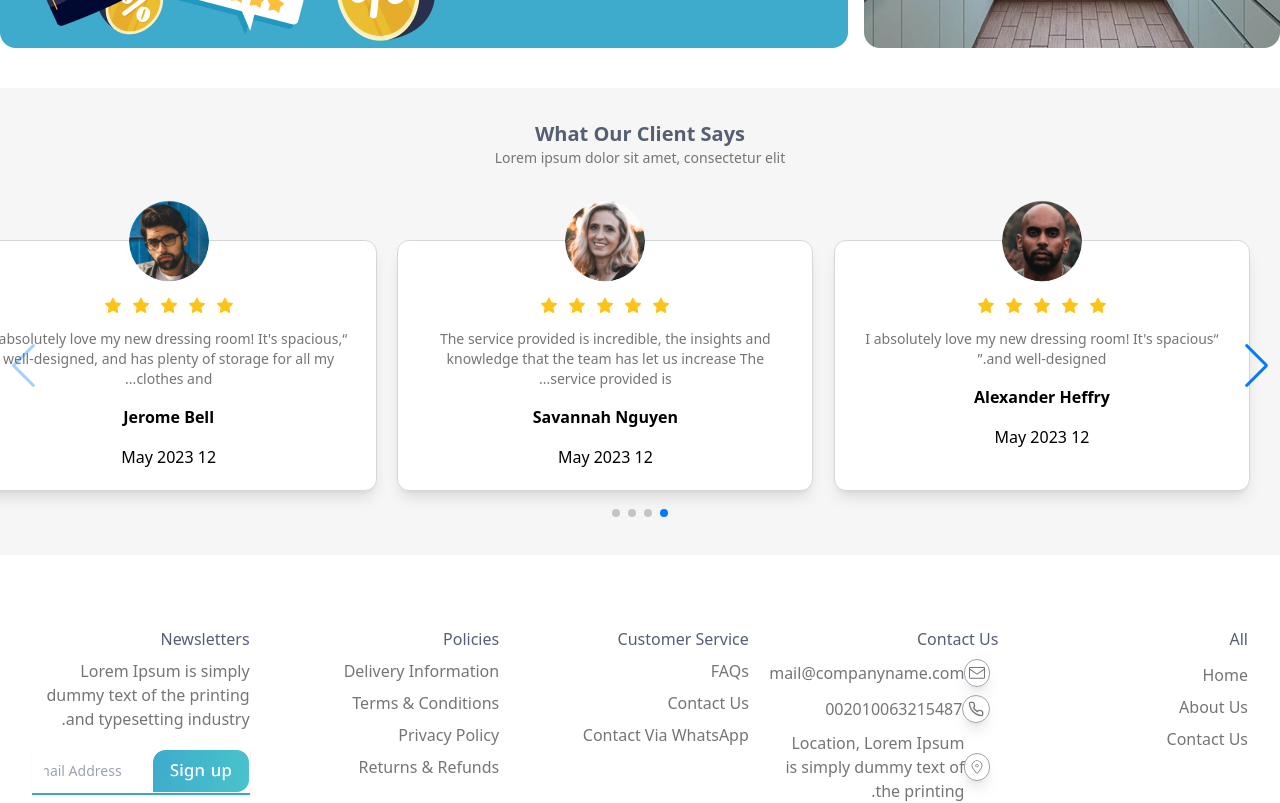
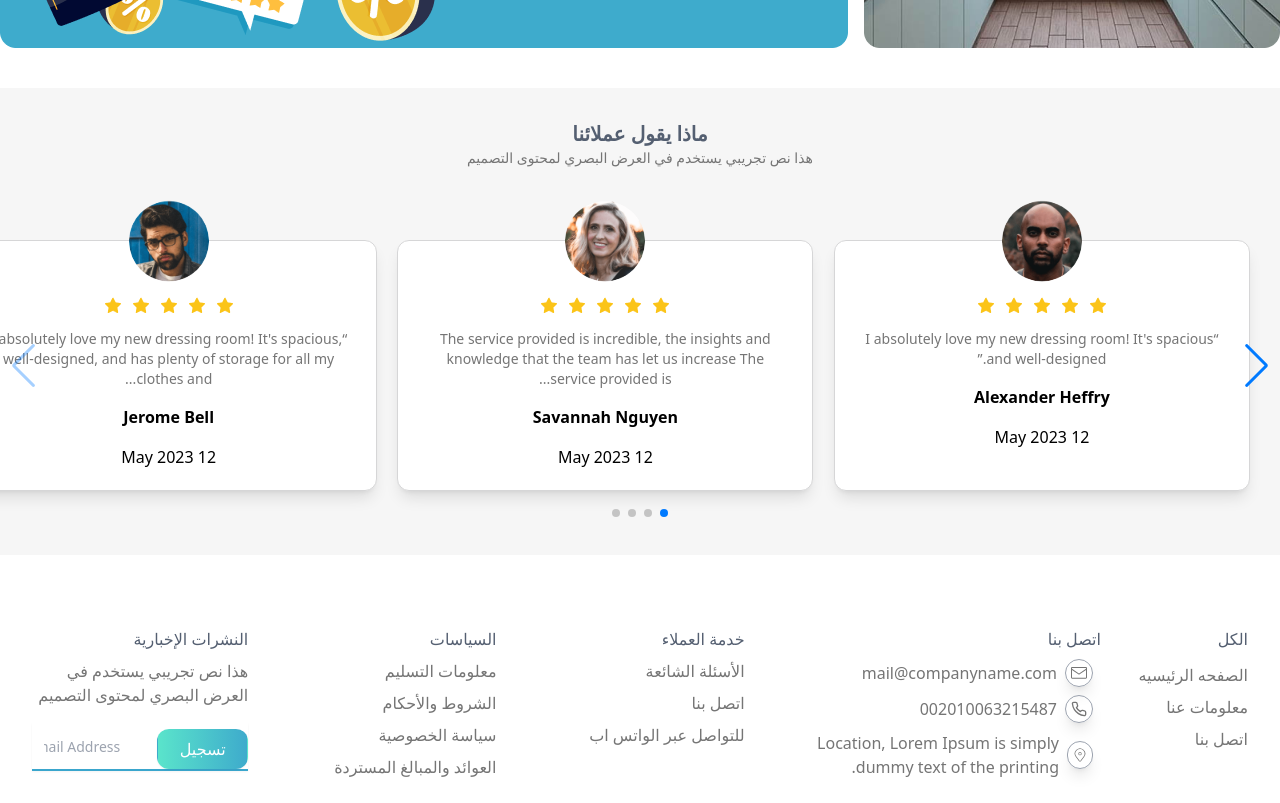
Before and after one commit to Abdo90800/work-project, a Next.js app: page /ar in a window 1280 px wide. Shown: the part 3080-3883 px from the top of the page. Built offline with nearby package versions, Linux system fonts and the light colour scheme.

Commit message:
add Arabic Language

```diff
--- a/messages/ar.json
+++ b/messages/ar.json
@@ -20,14 +20,24 @@
   "View All": "عرض الكل",
   "Order Now": "اطلب الان",
   "Blogs": " المدونات",
-    "ourPartners":"شركائنا",
-    "lorem":"هذا نص تجريبي يستخدم في العرض البصري لمحتوى التصميم",
-    "BestSelling":"الأكثر مبيعا:",
-    "ourProducts":"تقدم منتجاتنا مزيجًا مثاليًا من التخصيص والجودة والقدرة على تحمل التكاليف.",
-    "ViewAll":"عرض الكل",
-    "productName":"اسم المنتج",
-    "OrderNow":"حجز الان"
-
-
-
+  "ourPartners": "شركائنا",
+  "lorem": "هذا نص تجريبي يستخدم في العرض البصري لمحتوى التصميم",
+  "BestSelling": "الأكثر مبيعا:",
+  "ourProducts": "تقدم منتجاتنا مزيجًا مثاليًا من التخصيص والجودة والقدرة على تحمل التكاليف.",
+  "ViewAll": "عرض الكل",
+  "productName": "اسم المنتج",
+  "OrderNow": "حجز الان",
+  "ourClient": "ماذا يقول عملائنا",
+  "All": "الكل",
+  "footer": "© 2024 حقوق الطبع والنشر وولف. جميع الحقوق محفوظة.",
+  "customerservice":"خدمة العملاء",
+  "Faqs":"الأسئلة الشائعة",
+  "ContactViaWhatsApp":"للتواصل عبر الواتس اب",
+  "Policies":"السياسات",
+  "DeliveryInformation":"معلومات التسليم",
+  "Terms&Conditions":"الشروط والأحكام",
+  "PrivacyPolicy":"سياسة الخصوصية",
+  "Returns&Refunds":"العوائد والمبالغ المستردة",
+  "Newsletters":"النشرات الإخبارية",
+  "signup":"تسجيل"
 }
--- a/messages/en.json
+++ b/messages/en.json
@@ -26,5 +26,18 @@
     "ourProducts":"Our products offer the perfect blend of customization, quality, and affordability.",
     "ViewAll":"View All",
     "productName":"Product Name",
-    "OrderNow":"Order Now"
+    "OrderNow":"Order Now",
+    "ourClient":"What Our Client Says",
+    "All":"All",
+    "footer":"© 2024 Copyright Wolf. All rights reserved.",
+    "customerservice":"Customer Service",
+    "Faqs":"FAQs",
+    "ContactViaWhatsApp":"Contact Via WhatsApp",
+    "Policies":"Policies",
+    "DeliveryInformation":"Delivery Information",
+    "Terms&Conditions":"Terms & Conditions",
+    "PrivacyPolicy":"Privacy Policy",
+    "Returns&Refunds":"Returns & Refunds",
+    "Newsletters":"News letters",
+    "signup":"Sign Up"
 }
--- a/src/app/component/Footer.jsx
+++ b/src/app/component/Footer.jsx
@@ -7,33 +7,34 @@ import { RiTwitterXFill } from "react-icons/ri";
 import { FiYoutube } from "react-icons/fi";
 import { LiaFacebook } from "react-icons/lia";
 import { IoLogoInstagram } from "react-icons/io";
-
+import { useTranslations } from "next-intl";
 const Footer = () => {
+  const t = useTranslations("");
   return (
     <>
       <footer className="max-w-screen-xl mx-auto px-4 sm:px-6 lg:px-8 pb-5">
         {/* القسم العلوي من الفوتر */}
-        <div className="footer-top grid grid-cols-1 sm:grid-cols-2 lg:grid-cols-5 gap-8 py-8">
+        <div className="footer-top grid grid-cols-1 sm:grid-cols-2 lg:grid-cols-[115px_minmax(0,1.5fr)_1fr_1fr_1fr] gap-8 py-8">
           <div className="All flex flex-col">
             <div className="all-header mb-2">
-              <h1 className="text-customheader text-base">All</h1>
+              <h1 className="text-customheader text-base">{t("All")}</h1>
             </div>
             <div className="items flex flex-col">
-              <p className="my-1 text-customGray text-base">Home</p>
-              <p className="my-1 text-customGray text-base">About Us</p>
-              <p className="my-1 text-customGray text-base">Contact Us</p>
+              <p className="my-1 text-customGray text-base">{t("home")}</p>
+              <p className="my-1 text-customGray text-base">{t("aboutus")}</p>
+              <p className="my-1 text-customGray text-base">{t("contactus")}</p>
             </div>
           </div>
 
           <div className="contact-us flex flex-col">
             <div className="contact-title h-6 mb-2">
               <h1 className="text-customheader text-base font-medium">
-                Contact Us
+                {t("contactus")}
               </h1>
             </div>
             <div className="items contact-icons flex flex-col space-y-2">
               <p className="flex items-center">
-                <span className="h-7 w-7 border border-gray-400 rounded-full shadow-lg flex items-center justify-center mr-2">
+                <span className="h-7 w-7 border border-gray-400 rounded-full shadow-lg flex items-center justify-center mx-2">
                   <GoMail className="m-1 text-customGray text-base" />
                 </span>
                 <span className="text-customGray text-base">
@@ -42,7 +43,7 @@ const Footer = () => {
               </p>
 
               <p className="flex items-center">
-                <span className="h-7 w-7 border border-gray-400 rounded-full shadow-lg flex items-center justify-center mr-2">
+                <span className="h-7 w-7 border border-gray-400 rounded-full shadow-lg flex items-center justify-center mx-2">
                   <FiPhone className="m-1 text-customGray text-base" />
                 </span>
                 <span className="text-customGray text-base">
@@ -51,7 +52,7 @@ const Footer = () => {
               </p>
 
               <p className="flex items-center">
-                <span className="h-7 w-7 border border-gray-400 rounded-full shadow-lg flex items-center justify-center mr-2">
+                <span className="h-7 w-7 border border-gray-400 rounded-full shadow-lg flex items-center justify-center mx-2">
                   <CiLocationOn className="m-1 text-customGray text-base" />
                 </span>
                 <span className="text-customGray text-base">
@@ -64,56 +65,63 @@ const Footer = () => {
           <div className="Customer Service flex flex-col">
             <div className="customer-title mb-2">
               <h1 className="text-customheader text-base font-medium">
-                Customer Service
+                {t("customerservice")}
               </h1>
             </div>
             <div className="items flex flex-col space-y-2">
-              <p className="text-customGray text-base">FAQs</p>
-              <p className="text-customGray text-base">Contact Us</p>
-              <p className="text-customGray text-base">Contact Via WhatsApp</p>
+              <p className="text-customGray text-base">{t("Faqs")}</p>
+              <p className="text-customGray text-base">{t("contactus")}</p>
+              <p className="text-customGray text-base">
+                {t("ContactViaWhatsApp")}
+              </p>
             </div>
           </div>
 
           <div className="Policies flex flex-col">
             <div className="Policies-title mb-2">
               <h1 className="text-customheader text-base font-medium">
-                Policies
+                {t("Policies")}
               </h1>
             </div>
             <div className="items flex flex-col space-y-2">
-              <p className="text-customGray text-base">Delivery Information</p>
-              <p className="text-customGray text-base">Terms & Conditions</p>
-              <p className="text-customGray text-base">Privacy Policy</p>
-              <p className="text-customGray text-base">Returns & Refunds</p>
+              <p className="text-customGray text-base">
+                {t("DeliveryInformation")}
+              </p>
+              <p className="text-customGray text-base">
+                {t("Terms&Conditions")}
+              </p>
+              <p className="text-customGray text-base">{t("PrivacyPolicy")}</p>
+              <p className="text-customGray text-base">
+                {t("Returns&Refunds")}
+              </p>
             </div>
           </div>
 
           <div className="Newsletters flex flex-col">
             <div className="Newsletters-title mb-2">
               <h1 className="text-customheader text-base font-medium">
-                Newsletters
+                {t("Newsletters")}
               </h1>
             </div>
             <div className="items flex flex-col space-y-4">
               <p className="font-light text-base text-customGray">
-                Lorem Ipsum is simply dummy text of the printing and typesetting
-                industry.
+                {t("lorem")}
               </p>
               <div className="relative">
                 <input
                   type="email"
                   className="w-full bg-transparent h-12 text-sm border-b-2 border-[#3AA6CD] rounded-none pl-3 pr-32 py-2 transition duration-300 ease focus:outline-none focus:border-transparent shadow-sm focus:shadow-none"
-                  placeholder="Email Address"
+                  placeholder={t("Email Address")}
                 />
                 <button
-                  className="absolute right-0 top-0 bottom-0 m-auto h-12 flex items-center justify-center border border-transparent text-center text-sm text-white transition-all shadow-sm hover:shadow focus:shadow-none active:shadow-none disabled:pointer-events-none disabled:opacity-50 disabled:shadow-none"
+                  className="absolute right-0 top-0 -bottom-1 m-auto flex items-center justify-center border border-transparent text-center text-white transition-all shadow-sm hover:shadow focus:shadow-none active:shadow-none disabled:pointer-events-none disabled:opacity-50 disabled:shadow-none w-[91px] h-[40px] font-medium text-base"
                   type="button"
+                  style={{
+                    background: "linear-gradient(to right, #5AE4CB, #3EABCC)",
+                    borderRadius:"12px"
+                  }}
                 >
-                  <img
-                    src="/images/SighnUp-btn.png"
-                    className="w-24 h-auto bg-cover"
-                    alt="Sign Up"
-                  />
+                  {t("signup")}
                 </button>
               </div>
             </div>
@@ -137,7 +145,7 @@ const Footer = () => {
               <IoLogoInstagram className="text-black" />
             </span>
           </div>
-          <p className="text-sm text-customGray">© 2024 Copyright Wolf. All rights reserved.</p>
+          <p className="text-sm text-customGray">{t("footer")}</p>
         </div>
       </footer>
     </>
--- a/src/app/component/MainCards.jsx
+++ b/src/app/component/MainCards.jsx
@@ -7,10 +7,10 @@ import "swiper/css";
 import "swiper/css/navigation";
 import "swiper/css/pagination";
 import { Navigation, Pagination } from "swiper/modules";
-
+import { useTranslations } from "next-intl";
 const CardsSwipper = () => {
   const [CardsData, SetCardsData] = useState([]);
-
+  const t = useTranslations("")
   useEffect(() => {
     const getData = async () => {
       try {
@@ -28,10 +28,10 @@ const CardsSwipper = () => {
     <section className="Swipper-Cards text-center bg-[#F6F6F6] pb-6 mb-10">
       <div className="title py-8">
         <h1 className="font-bold text-xl text-customheader">
-          What Our Client Says
+          {t("ourClient")}
         </h1>
         <p className="font-medium text-sm text-customGray">
-          Lorem ipsum dolor sit amet, consectetur elit
+         {t("lorem")}
         </p>
       </div>
       <Swiper
--- a/tailwind.config.js
+++ b/tailwind.config.js
@@ -13,11 +13,15 @@ module.exports = {
         customGray: "#757575",
         customheader: " #545F71",
         formColor: " #252525",
+        customgradient: 'linear-gradient(to right, #5AE4CB, #3EABCC)',
       },
       backgroundImage: {
         "custom-gradient":
           "linear-gradient(0deg, #3EABCC, #3EABCC), linear-gradient(270.05deg, #5AE4CB -66.81%, #3EABCC 99.96%)",
       },
+
+
+
     },
   },
   plugins: [],
```
Lines whose indentation alone changed are shown as unchanged.
